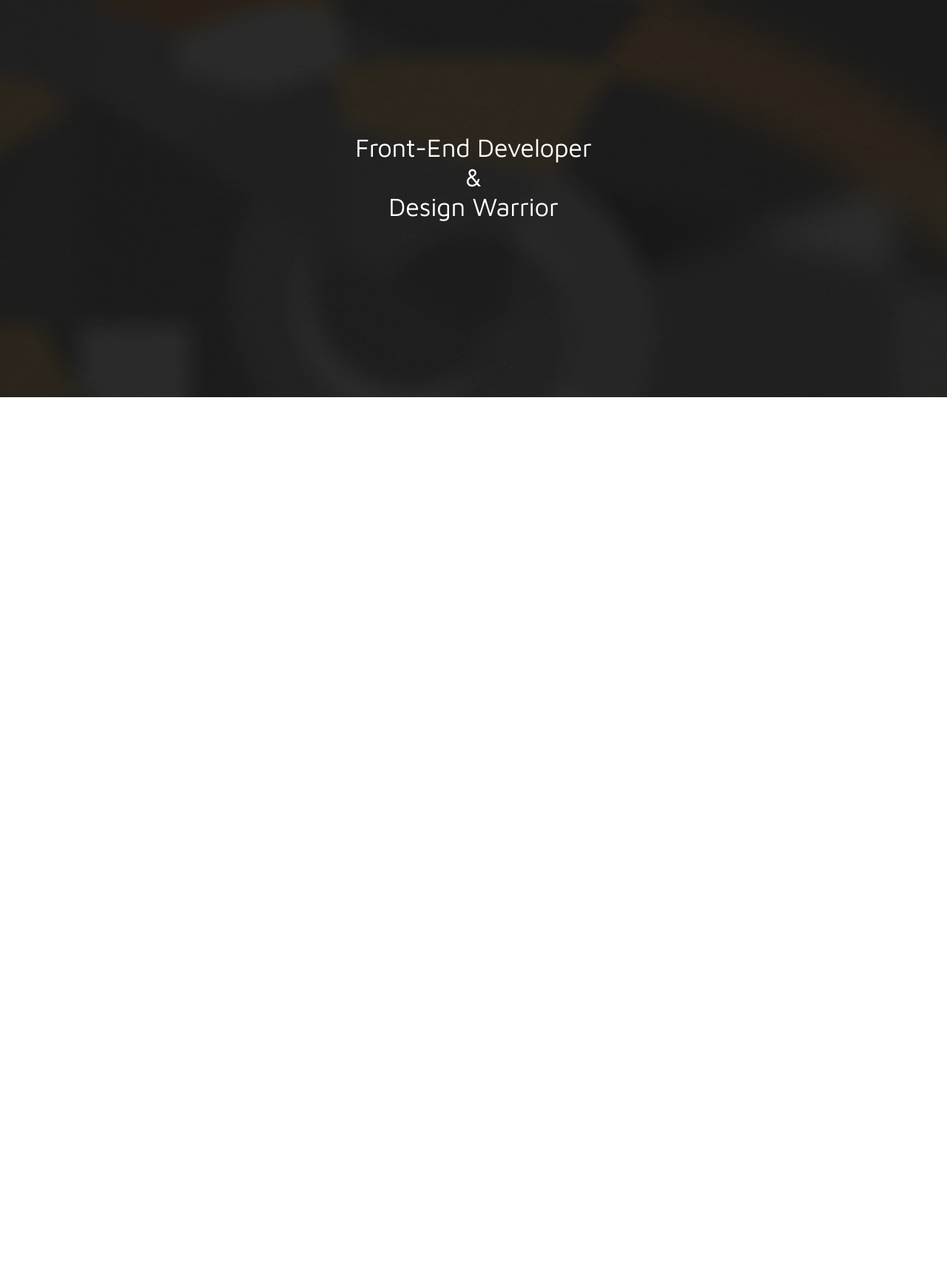
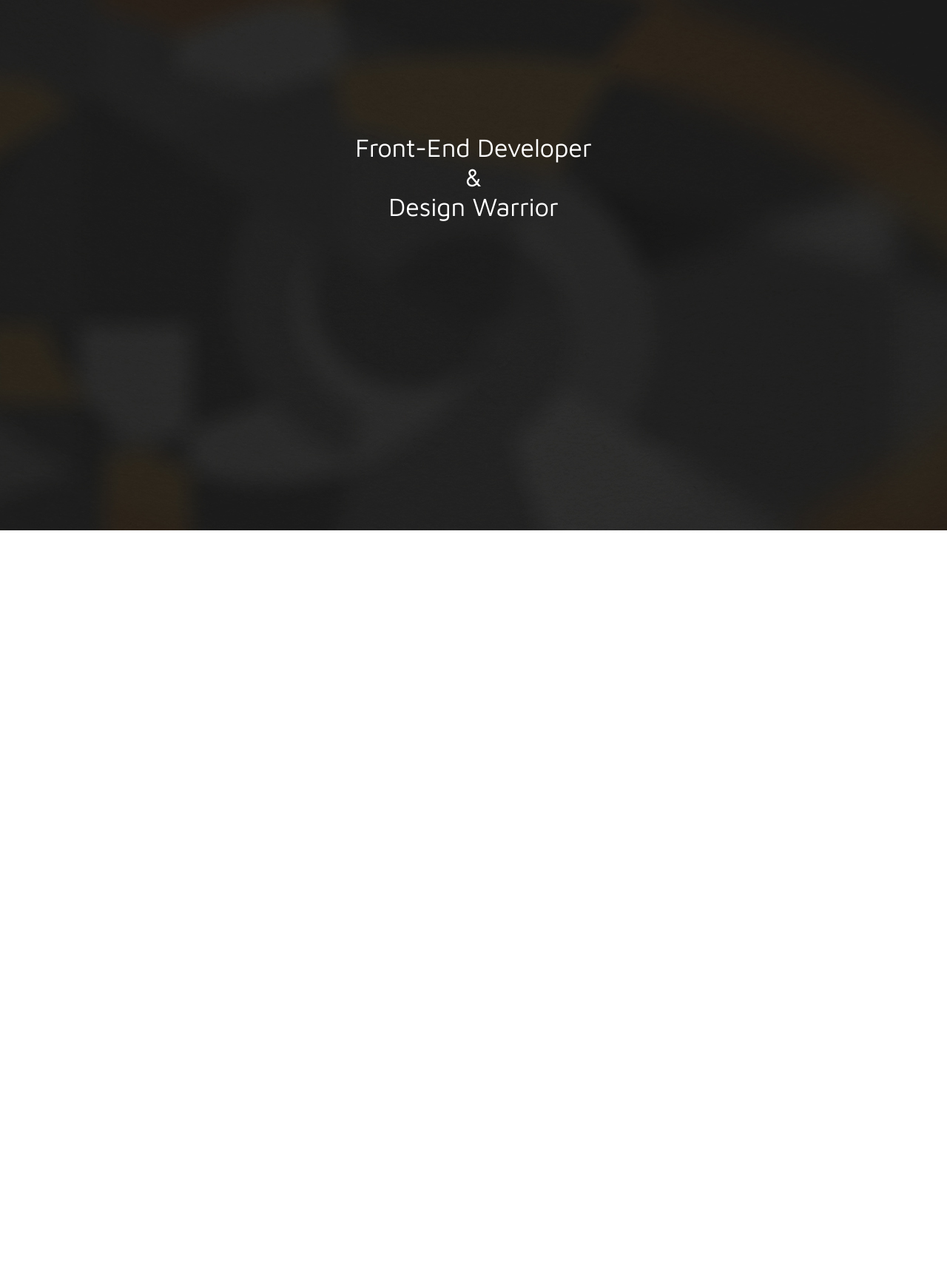
Before and after one commit to jgollner/jgollner.github.io, a Jekyll site: the page built from index.html, in a window 1280 px wide. Shown: the whole page at 74% size. Built offline with Jekyll 4.4.1, drawn with Linux system fonts in a browser that asks for light colours; some web fonts are replaced; Markdown is read by kramdown in place of the engine named in the settings; before the commit the page ends 1537 px from its top, so only the background shows below that.

Commit message:
view height

```diff
--- a/css/general.css
+++ b/css/general.css
@@ -43,7 +43,7 @@ body {
     position: relative;
    	z-index: 1;
    	overflow: hidden;
-   	height: 43vh;
+   	height: 63vh;
    	padding-top: 150px;
    	font-family: 'Maven Pro', sans-serif;
    	font-weight: 300;
```
